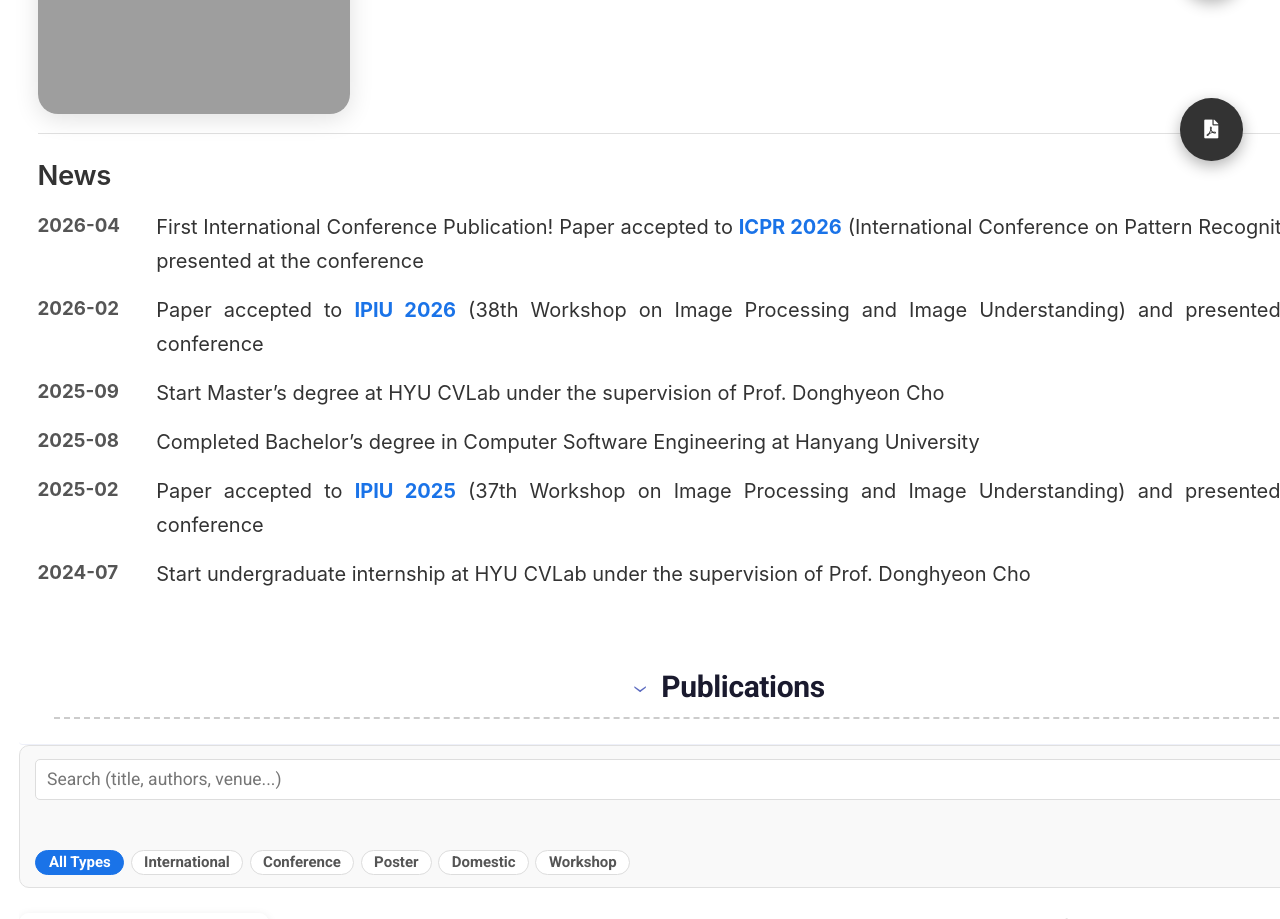
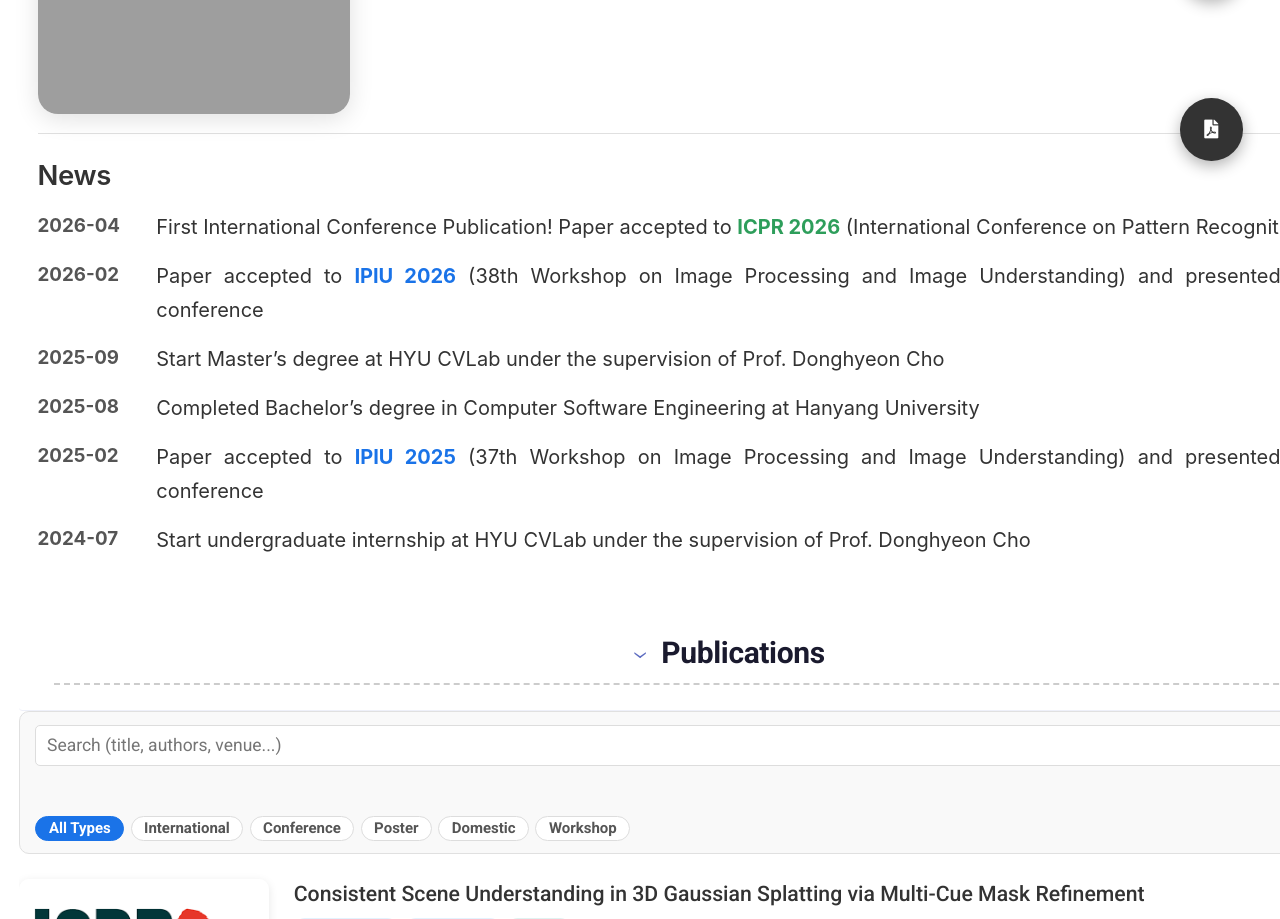
Before and after one commit to hjpark83/hjpark83.github.io, a Jekyll site: the page built from index.md, in a window 1280 px wide. Shown: the part 702-1621 px from the top of the page. Built offline with Jekyll 4.4.1, drawn with Linux system fonts in a browser that asks for light colours; nearby versions of some CDN libraries; some of the changed text lies outside the part shown; grey boxes are pictures that could not be loaded.

Commit message:
new update

```diff
--- a/_config.yml
+++ b/_config.yml
@@ -37,7 +37,8 @@ about_content: | # this will include new lines to allow paragraphs
 # News items (displayed latest first)
 news_items:
   - date: "2026-04"
-    content: "First International Conference Publication! Paper accepted to **ICPR 2026** (International Conference on Pattern Recognition) and will be presented at the conference"
+    type: "international"
+    content: "First International Conference Publication! Paper accepted to **ICPR 2026** (International Conference on Pattern Recognition)"
   - date: "2026-02"
     content: "Paper accepted to **IPIU 2026** (38th Workshop on Image Processing and Image Understanding) and presented poster at the conference"
   - date: "2025-09"
@@ -89,7 +90,7 @@ content:
       - title: 3DGS에서 2D SAM을 활용할 때 발생하는 한계점 극복 및 효과적인 3차원 공간 이해를 위한 방법에 관한 연구
         authors: <strong style="color:#1a73e8;">Hyunjoon Park</strong>, Donghyeon Cho
         venue: _IPIU 2026_ (38th Workshop on Image Processing and Image Understanding)
-        image: images/poster_ipiu_2026.png
+        image: images/ipiu2026.png
         link: http://www.ipiu.or.kr/
         link_text: Site
         badges:
@@ -110,7 +111,7 @@ content:
       - title: 3DGS를 활용한 Point Cloud 합성 및 3차원 합성 공간 복원에 대한 연구
         authors: <strong style="color:#1a73e8;">Hyunjoon Park</strong>, Donghyeon Cho
         venue: _IPIU 2025_ (37th Workshop on Image Processing and Image Understanding)
-        image: images/poster_ipiu_2025.png
+        image: images/ipiu2025.png
         link: http://www.ipiu.or.kr/
         link_text: Site
         badges:
--- a/_includes/about.html
+++ b/_includes/about.html
@@ -14,7 +14,7 @@
       <h4 class="news-heading">News</h4>
       <ul class="news-list">
         {%- for news in site.news_items -%}
-        <li class="news-item">
+        <li class="news-item{% if news.type %} news-{{ news.type }}{% endif %}">
           <span class="news-date">{{ news.date }}</span>
           <span class="news-content">{{ news.content | markdownify | strip }}</span>
         </li>
--- a/_sass/modern-resume-theme.scss
+++ b/_sass/modern-resume-theme.scss
@@ -271,6 +271,10 @@ p.quote {
   }
 }
 
+.news-international .news-content strong {
+  color: #2e9e5b;
+}
+
 // Dark mode support
 .dark .news-section {
   border-top-color: #444;
@@ -286,6 +290,10 @@ p.quote {
 
 .dark .news-content strong {
   color: #66a3ff;
+}
+
+.dark .news-international .news-content strong {
+  color: #4caf82;
 }
 
 // Left Section Navigation
```
Also changed, not shown: _layouts/home.html (+7 -4 lines), images/ipiu2025.png (added), images/ipiu2026.png (added).
